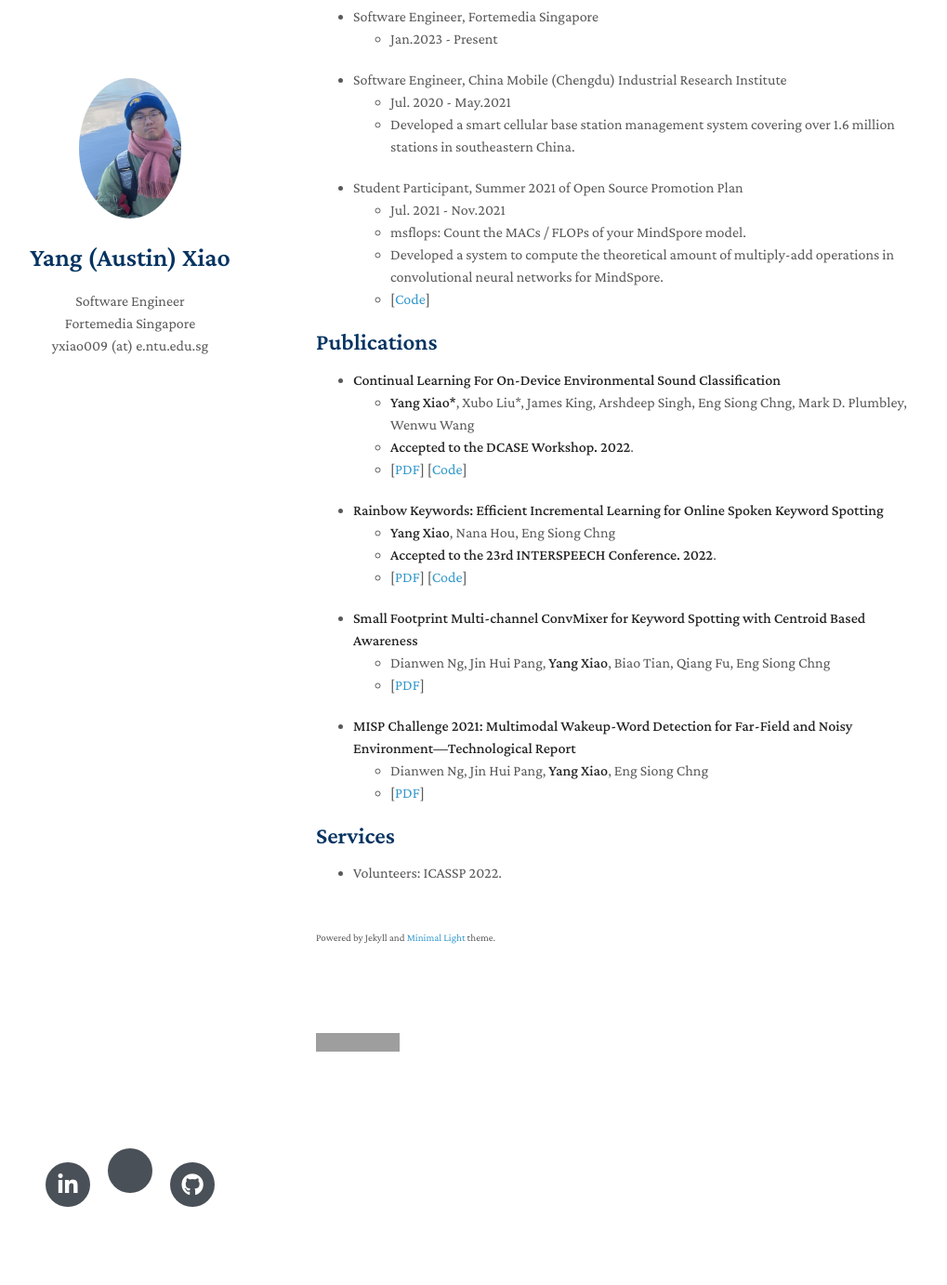
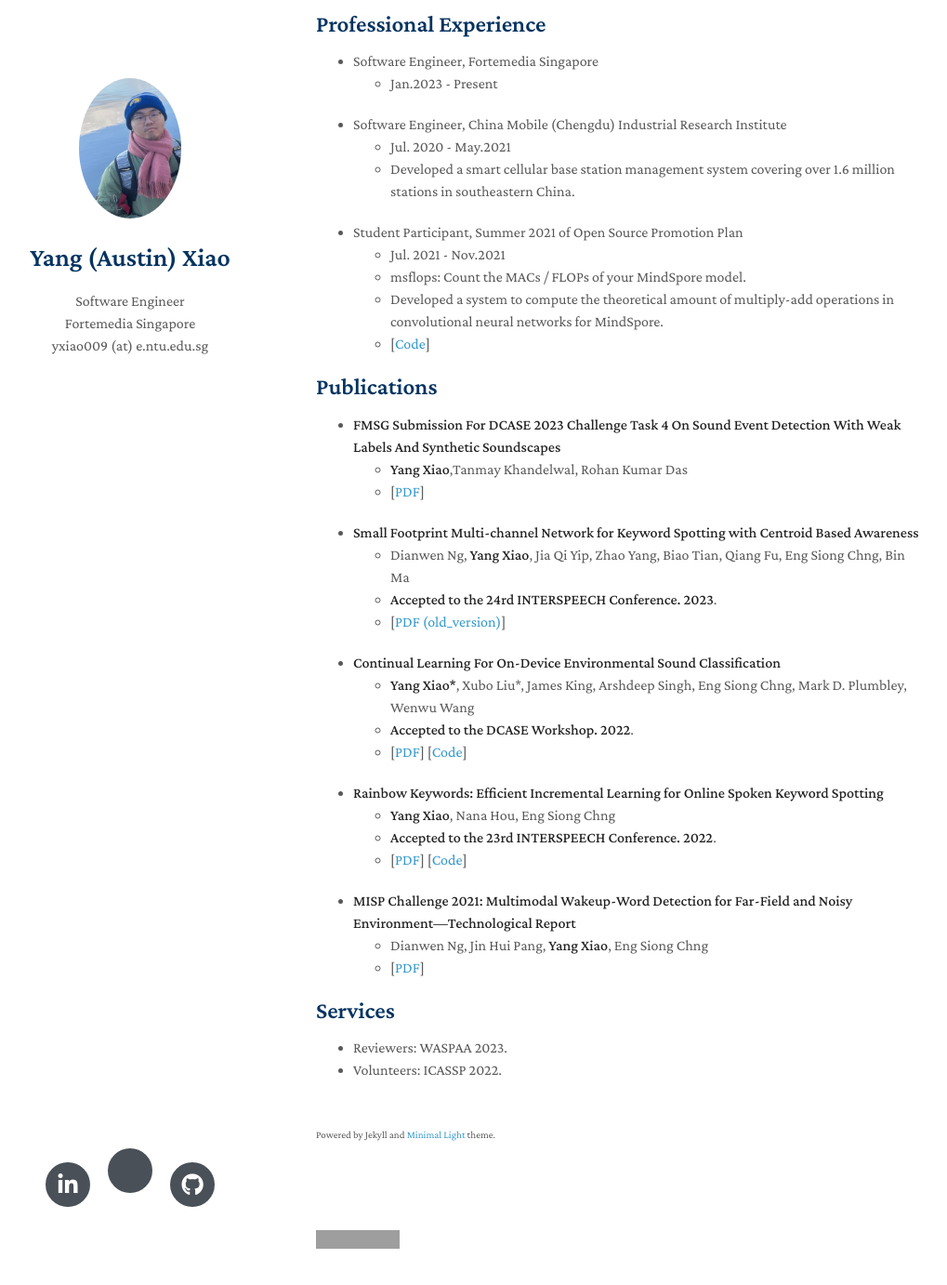
Before and after one commit to swagshaw/swagshaw.github.io, a Jekyll site: the page built from index.md, in a window 1280 px wide and 1400 px high, scrolled down 1195 px. Shown: the top 1382 px of the window at 93% size, without its empty margins (130-1149 px from the left). Built offline with Jekyll 4.4.1, drawn with Linux system fonts in a browser that asks for light colours; nearby versions of some CDN libraries; a style sheet for code colours, icons or effects is not loaded; some of the changed text lies outside the part shown; grey boxes are pictures that could not be loaded.

Commit message:
Update index.md

```diff
--- a/index.md
+++ b/index.md
@@ -13,6 +13,7 @@
 
 ## News
 - **[May. 2023]** Our paper about keyword spotting is accepted to INTERSPEECH 2023.
+- **[May. 2023]** Achieved the 4th place on the DCASE 2023 Challenge on Task 4a: ["Sound Event Detection with Weak Labels and Synthetic Soundscapes"](https://dcase.community/challenge2023/task-sound-event-detection-with-weak-labels-and-synthetic-soundscapes-results).
 - **[May. 2023]** Invited to serve as a reviewer for WASPAA 2023.
 - **[Jan. 2023]** Join the Fortemedia Singapore team as a software engineer.
 - **[Sep. 2022]** Our paper about incremental learning and environmental sound classification is accepted to DCASE Workshop 2022.
@@ -53,6 +54,19 @@
 
 
 ## Publications
+- **FMSG Submission For DCASE 2023 Challenge Task 4 On Sound Event Detection With Weak Labels And Synthetic Soundscapes**
+  <br>
+  - **Yang Xiao**,Tanmay Khandelwal, Rohan Kumar Das
+  <br>
+  - [[PDF](https://dcase.community/documents/challenge2023/technical_reports/DCASE2023_Xiao_42_t4a.pdf)]
+
+- **Small Footprint Multi-channel Network for Keyword Spotting with Centroid Based Awareness**
+  <br>
+  - Dianwen Ng, **Yang Xiao**, Jia Qi Yip, Zhao Yang, Biao Tian, Qiang Fu, Eng Siong Chng, Bin Ma
+  <br>
+  - **Accepted to the 24rd INTERSPEECH Conference. 2023**.
+  <br>
+  - [[PDF (old_version)](https://arxiv.org/abs/2204.05445)]
 
 - **Continual Learning For On-Device Environmental Sound Classification**
   <br>
@@ -71,12 +85,6 @@
   - [[PDF](https://arxiv.org/abs/2203.16361)] [[Code](https://github.com/swagshaw/Rainbow-Keywords)]
 <!--   <strong><i style="color:#e74d3c">Oral Presentation</i></strong> -->
 
-- **Small Footprint Multi-channel ConvMixer for Keyword Spotting with Centroid Based Awareness**
-  <br>
-  - Dianwen Ng, Jin Hui Pang, **Yang Xiao**, Biao Tian, Qiang Fu, Eng Siong Chng
-  <br>
-  - [[PDF](https://arxiv.org/abs/2204.05445)]
-
 - **MISP Challenge 2021: Multimodal Wakeup-Word Detection for Far-Field and Noisy Environment—Technological Report**
   <br>
   - Dianwen Ng, Jin Hui Pang, **Yang Xiao**, Eng Siong Chng
@@ -94,6 +102,6 @@
   [[PDF](http://openaccess.thecvf.com/content_CVPR_2019/papers/Sun_Meta-Transfer_Learning_for_Few-Shot_Learning_CVPR_2019_paper.pdf)] [[Code](https://github.com/yaoyao-liu/meta-transfer-learning)] [[Project](https://mtl.yyliu.net/)] -->
 
 ## Services
-
+- Reviewers: WASPAA 2023.
 - Volunteers: ICASSP 2022.
 <!-- - Journal Reviewers: T-PAMI, IJCV. -->
```
